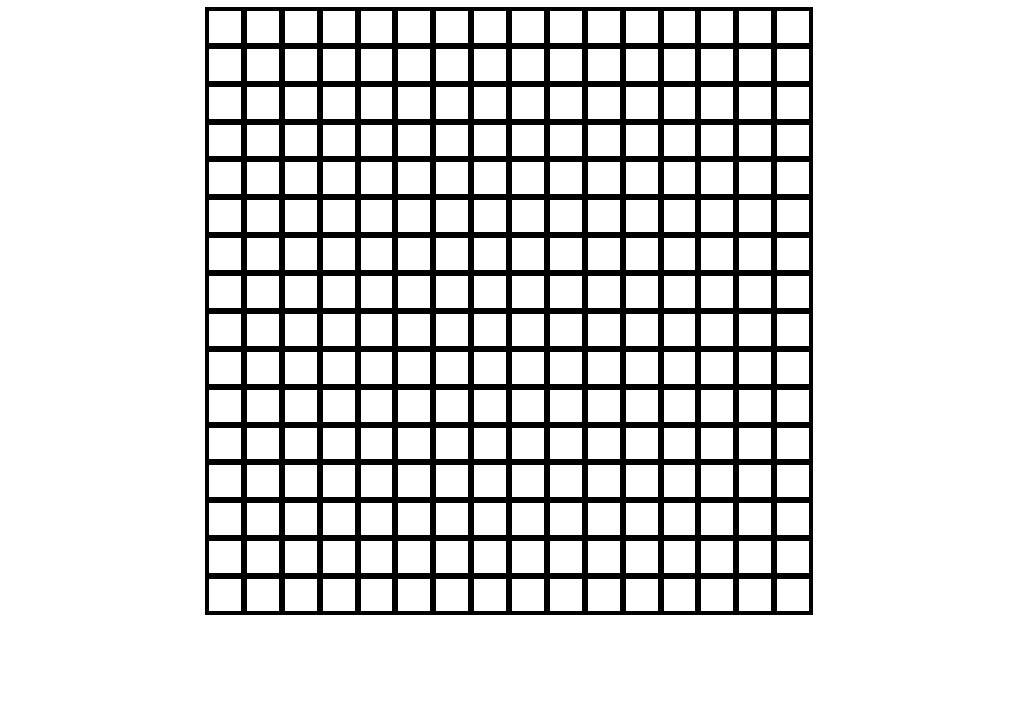
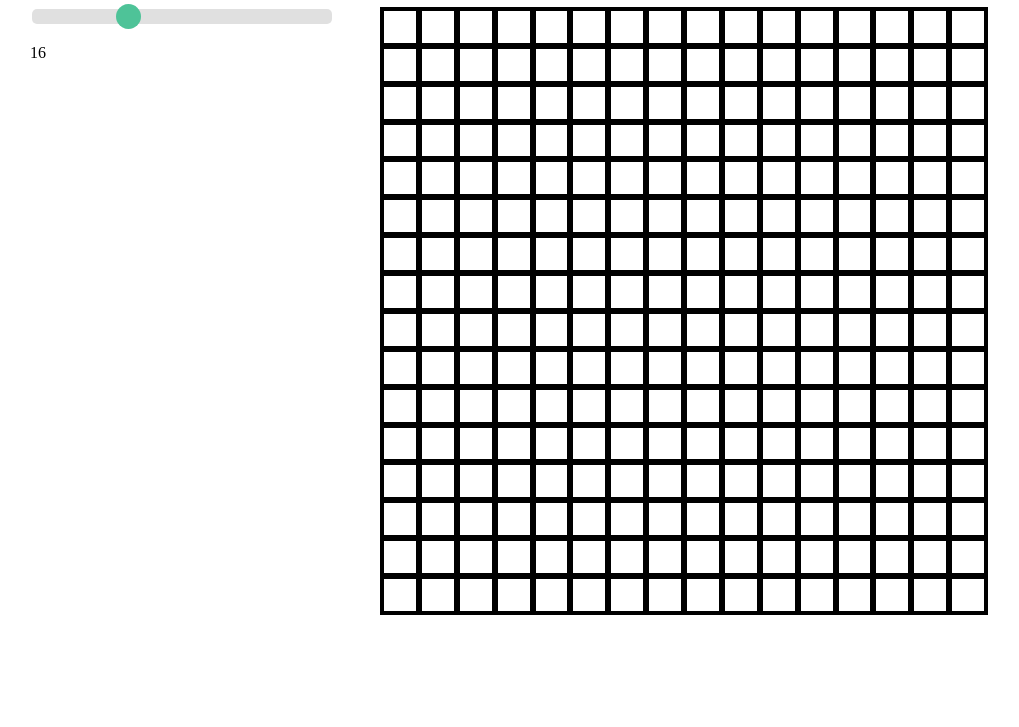
Before and after one commit to istvan-takacs/etch-a-sketch, a plain HTML site: page index.html in a window 1280 px wide. Shown: the part 73-800 px from the top of the page, without its empty margins (131-1150 px from the left). Drawn offline with Linux system fonts and the light colour scheme.

Commit message:
Add Range Input slider to GUI
Add slider to change the grid size of the
etch-a-sketch display. User can now control the
"resolution" of the board.

```diff
--- a/etch-a-sketch.js
+++ b/etch-a-sketch.js
@@ -1,18 +1,15 @@
-const squareContainer = document.querySelector(".square-container")
+let gridSize = 16;
 let mouseDown = false;
-document.addEventListener("mousedown", () => {
-    mouseDown = true;
-})
-document.addEventListener("mouseup", () => {
-    mouseDown = false;
-})
 
-function createDisplay() {
-    for (let i = 0; i < 16; i++) {
+
+function createDisplay(size=gridSize) {
+    const squareContainer = document.querySelector(".square-container")
+    squareContainer.innerHTML = "";
+    for (let i = 0; i < size; i++) {
         let row = document.createElement("div");
         row.classList.add("row");
         squareContainer.appendChild(row);
-        for (let j = 0; j < 16; j++) {
+        for (let j = 0; j < size; j++) {
             let square = document.createElement("div");
             square.classList.add("square");
             colorSquare(square);
@@ -22,6 +19,13 @@ function createDisplay() {
 }
 
 function colorSquare(square) {
+    document.addEventListener("mousedown", () => {
+        mouseDown = true;
+    })
+    document.addEventListener("mouseup", () => {
+        mouseDown = false;
+    })
+
     square.addEventListener("mouseenter", () => {
         if (mouseDown) {
             square.style["background-color"] = "black";
@@ -32,5 +36,26 @@ function colorSquare(square) {
     })
 }
 
+function manipulateGridBySlider() {
+    let slider = document.getElementById("gridSize");
+    let buttonContainer = document.querySelector(".button-container");
+    let sliderOutput = document.createElement("p");
+    sliderOutput.textContent = slider.value;
+    buttonContainer.appendChild(sliderOutput);
 
+
+    // Update the current slider value (each time you drag the slider handle)
+    slider.addEventListener("mouseup", function() {
+        sliderOutput.textContent = this.value;
+        createDisplay(size=this.value)
+    })
+    slider.addEventListener("mousemove", function() {
+        if (mouseDown) {
+            sliderOutput.textContent = this.value;
+        }
+    })
+}
+
+
+manipulateGridBySlider()
 createDisplay()
--- a/index.html
+++ b/index.html
@@ -10,7 +10,11 @@
 <body>
     <h1> Etch-a-Sketch</h1>
     <div class="page-content">
-        <div class="button-container"></div>
+        <div class="button-container">
+            <div class="slidecontainer">
+                <input type="range" min="1" max="50" value="16" class="slider" id="gridSize">
+            </div>
+        </div>
         <div class="square-container"></div>
     </div>
 </body>
--- a/stylesheet.css
+++ b/stylesheet.css
@@ -18,6 +18,7 @@ body {
     display: flex;
     justify-content: space-between;
     flex: 1 1 auto;
+    gap: 50px;
 }
 
 .square-container {
@@ -27,8 +28,6 @@ body {
     width: 38rem;
     height: 38rem;
     flex-direction: column;
-
-
 }
 
 .row {
@@ -41,3 +40,45 @@ body {
     flex: 1 1;
     border: solid;
 }
+
+.button-container {
+    display: flex;
+    flex-direction: column;
+    width: 300px;
+}
+
+.slidecontainer {
+  width: 100%; /* Width of the outside container */
+  /* border: solid #04AA6D; */
+}
+
+/* The slider itself */
+.slider {
+    -webkit-appearance: none;
+    width: 100%;
+    height: 15px;
+    border-radius: 5px;
+    background: #d3d3d3;
+    outline: none;
+    opacity: 0.7;
+    -webkit-transition: .2s;
+    transition: opacity .2s;
+}
+
+.slider::-webkit-slider-thumb {
+  -webkit-appearance: none;
+  appearance: none;
+  width: 25px;
+  height: 25px;
+  border-radius: 50%;
+  background: #04AA6D;
+  cursor: pointer;
+}
+
+.slider::-moz-range-thumb {
+  width: 25px;
+  height: 25px;
+  border-radius: 50%;
+  background: #04AA6D;
+  cursor: pointer;
+}
```
